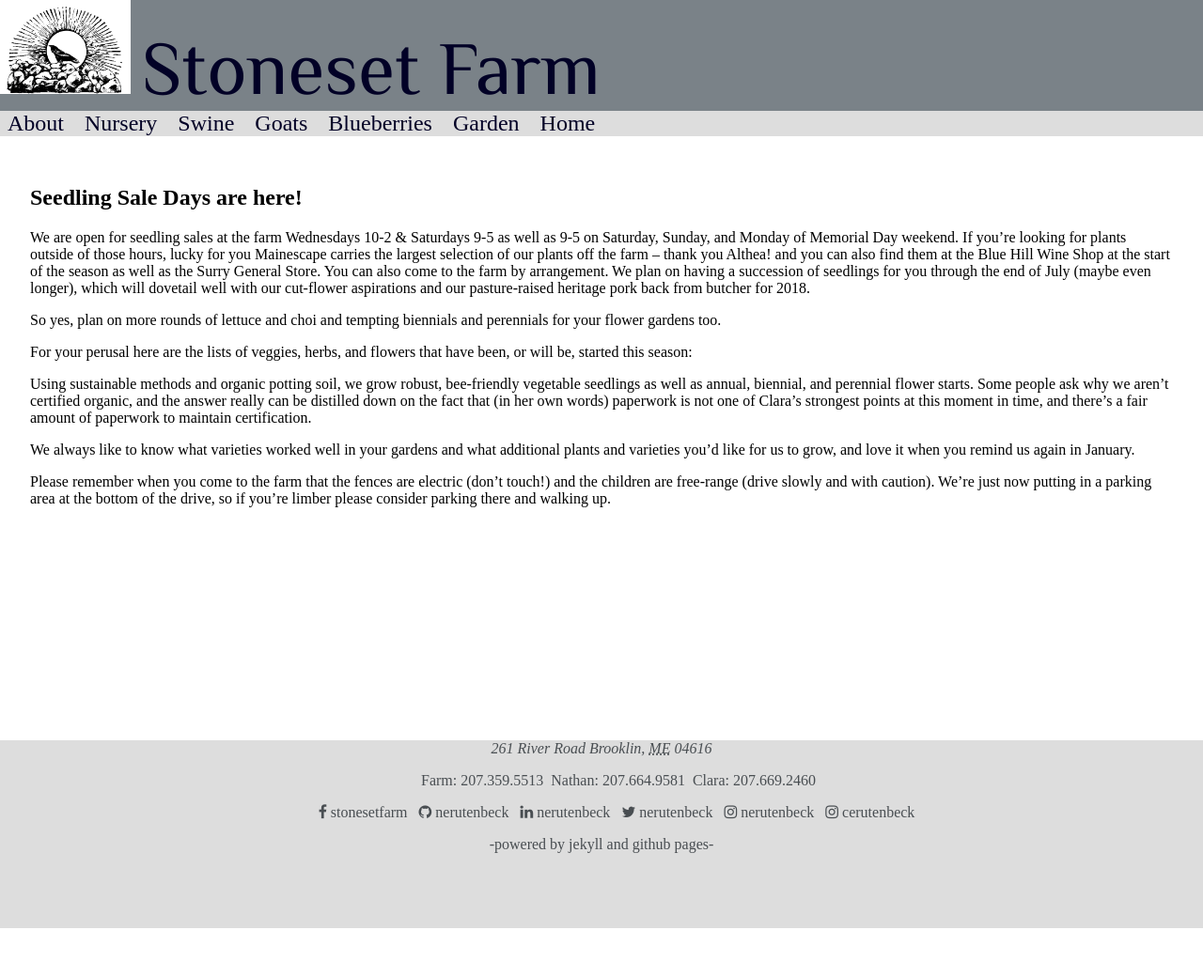
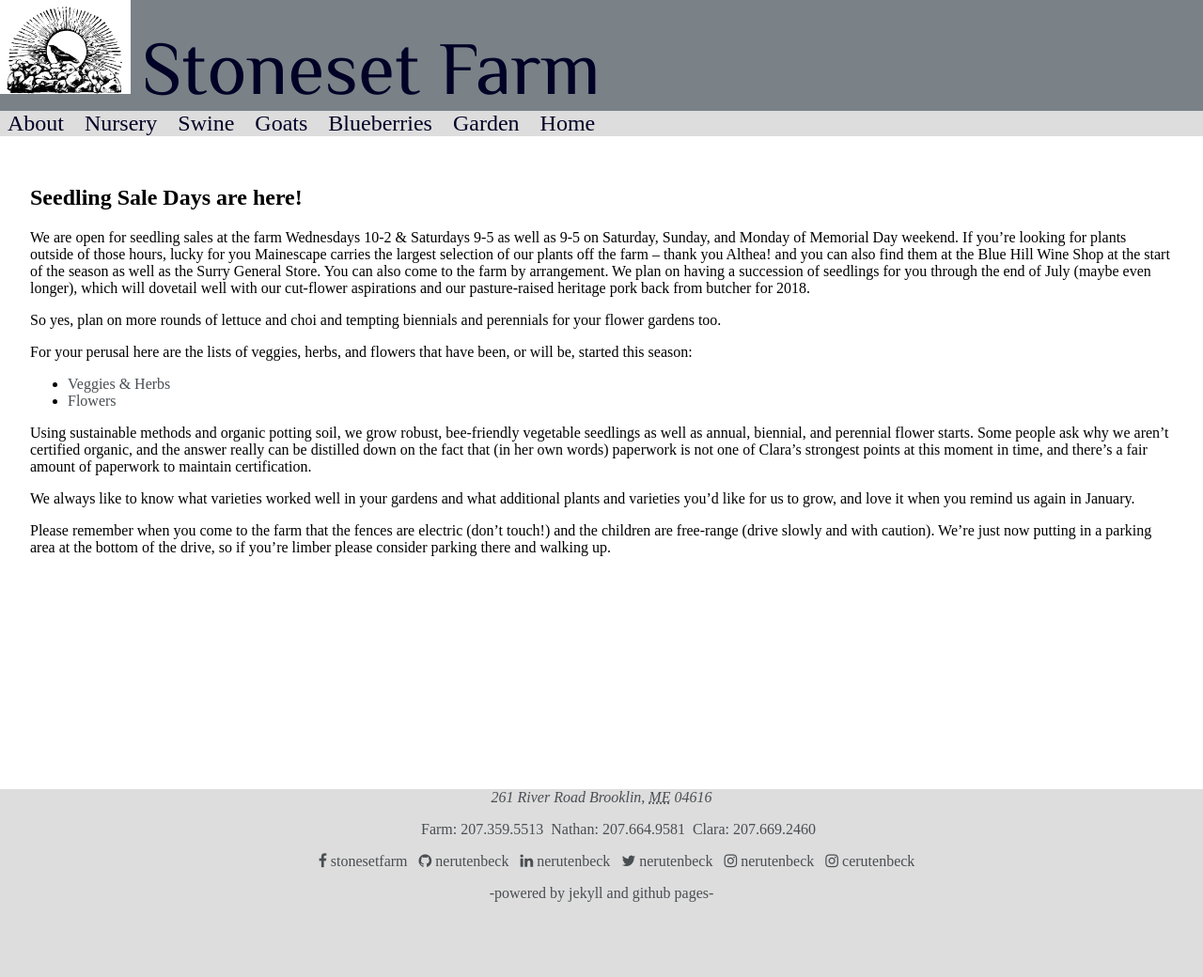
Before and after one commit to stonesetfarm/stonesetfarm.github.io, a Jekyll site: the page built from _pages/02_nursery.md, in a window 1280 px wide. Shown: the whole page at 94% size. Built offline with Jekyll 4.4.1, drawn with Linux system fonts in a browser that asks for light colours; nearby versions of some CDN libraries; some web fonts are replaced; before the commit the page ends 988 px from its top, so only the background shows below that.

Commit message:
Update 02_nursery.md

```diff
--- a/_pages/02_nursery.md
+++ b/_pages/02_nursery.md
@@ -11,6 +11,8 @@ So yes, plan on more rounds of lettuce and choi and tempting biennials and peren
 
 For your perusal here are the lists of veggies, herbs, and flowers that have been, or will be, started this season:
 
+* [Veggies & Herbs](https://docs.google.com/document/u/2/d/1hokT20-DOiCzJk0jXILHkg_kjQ0xzQq65AMgC7nXAhg/edit?usp=sharing)
+* [Flowers](https://docs.google.com/document/d/1qyVGsNIbC7q8dt_8I8ReOKof1tUur22lPl_BfGyGqt0/edit)
 
 Using sustainable methods and organic potting soil, we grow robust, bee-friendly vegetable seedlings as well as annual, biennial, and perennial flower starts. Some people ask why we aren't certified organic, and the answer really can be distilled down on the fact that (in her own words) paperwork is not one of Clara’s strongest points at this moment in time, and there’s a fair amount of paperwork to maintain certification.
 
```
